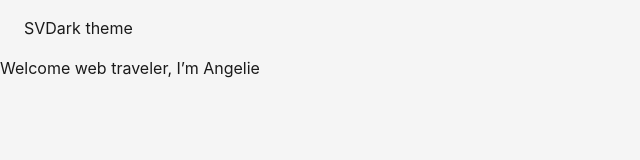
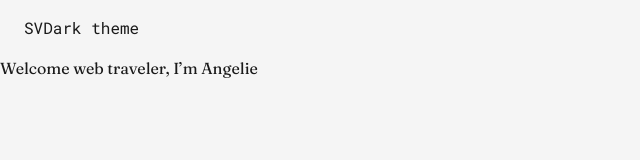
Before and after one commit to ngeliecode/angelie-portfolio, a React (Vite) app: page / in a window 1280 px wide. Shown: the top 160 px of the page, without its empty margins (0-640 px from the left). Built offline with nearby package versions, Linux system fonts and the light colour scheme.

Commit message:
Add Google Fonts

```diff
--- a/index.html
+++ b/index.html
@@ -2,7 +2,13 @@
 <html lang="en">
   <head>
     <meta charset="UTF-8" />
-    <link rel="icon" type="image/svg+xml" href="/favicon.svg" />
+    <!-- <link rel="icon" type="image/svg+xml" href="/favicon.svg" /> -->
+    <link rel="preconnect" href="https://fonts.googleapis.com" />
+    <link rel="preconnect" href="https://fonts.gstatic.com" crossorigin />
+    <link
+      href="https://fonts.googleapis.com/css2?family=Fraunces:ital,opsz,wght@0,9..144,100..900;1,9..144,100..900&family=Roboto+Mono:ital,wght@0,100..700;1,100..700&display=swap"
+      rel="stylesheet"
+    />
     <meta name="viewport" content="width=device-width, initial-scale=1.0" />
     <title>angelie-portfolio</title>
   </head>
--- a/src/index.css
+++ b/src/index.css
@@ -3,6 +3,8 @@
 :root {
   --color-background: #f5f5f5;
   --color-text: #1a1a1a;
+  --font-heading: 'Fraunces', serif;
+  --font-text: 'Roboto Mono', monospace;
 }
 
 .dark {
@@ -13,4 +15,9 @@
 body {
   background-color: var(--color-background);
   color: var(--color-text);
+  font-family: var(--font-text);
 }
+
+h1 {
+  font-family: var(--font-heading);
+}
```
